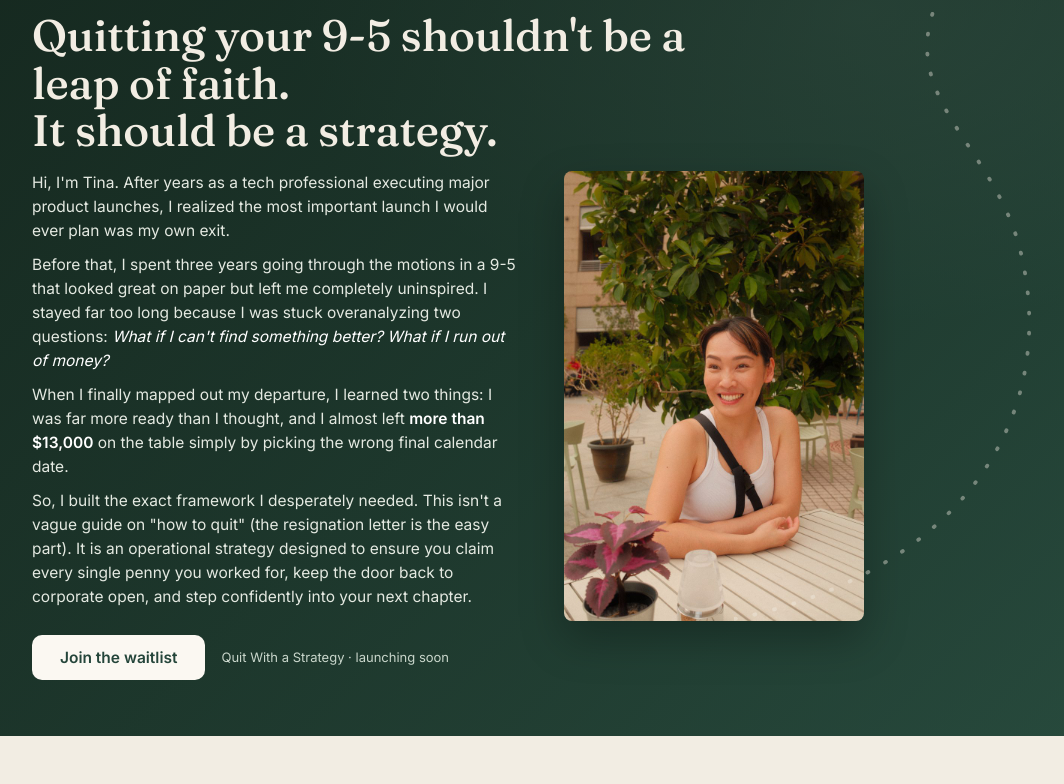
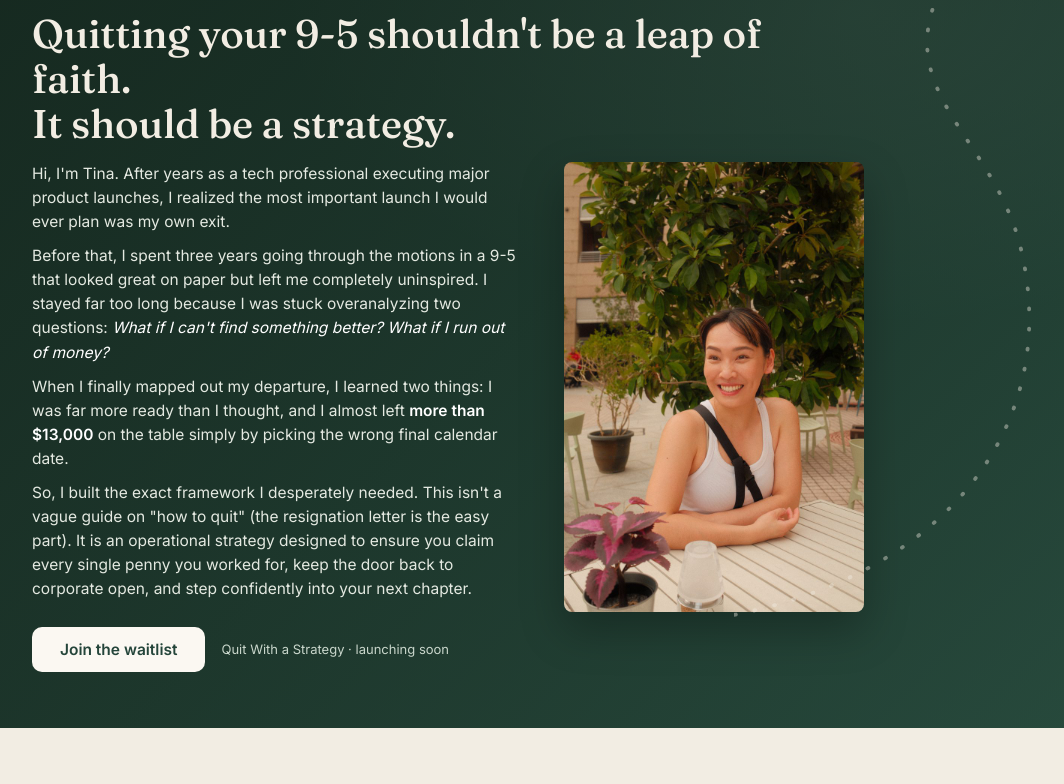
Before and after one commit to tinapinghan-sudo/The-strategic-way-to-quit-your-9-5, a plain HTML site: page index.html in a window 1280 px wide. Shown: the part 86-870 px from the top of the page, without its empty margins (192-1256 px from the left). Drawn offline with Linux system fonts and the light colour scheme.

Commit message:
Add files via upload

```diff
--- a/index.html
+++ b/index.html
@@ -40,7 +40,7 @@
     color:var(--cream);display:inline-flex;align-items:center;gap:8px;opacity:.95;
   }
   .brand .mark{width:20px;height:20px;flex:none}
-  h1{font-family:var(--font-display);font-weight:500;font-size:clamp(32px,4.2vw,44px);line-height:1.08;letter-spacing:-.005em;color:var(--cream);margin-bottom:16px;font-optical-sizing:auto;max-width:750px}
+  h1{font-family:var(--font-display);font-weight:500;font-size:clamp(30px,3.8vw,40px);line-height:1.12;letter-spacing:-.005em;color:var(--cream);margin-bottom:16px;font-optical-sizing:auto}
   .story{font-size:15.5px;line-height:1.55;color:#E4E9E1;max-width:58ch}
   .story p{margin-bottom:10px}
   .story p:last-child{margin-bottom:0}
```
